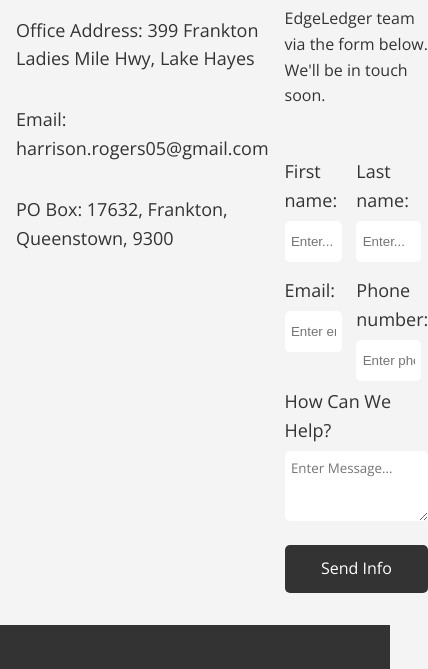
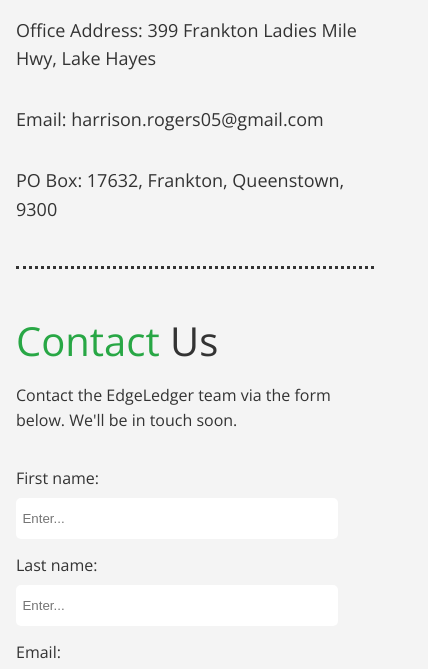
Before and after one commit to HarrisonRogers/EdgeLedger, a plain HTML site: page contact.html in a window 390 px wide. Shown: the part 772-1441 px from the top of the page, 428 px wide, since content can reach past the window. Drawn offline with nearby package versions, Linux system fonts and the light colour scheme.

Commit message:
added mobile CSS to contact page

```diff
--- a/contact.html
+++ b/contact.html
@@ -12,6 +12,7 @@
     />
     <link rel="stylesheet" href="css/utility.css" />
     <link rel="stylesheet" href="css/contact.css" />
+    <link rel="stylesheet" href="css/mobile/mobile.css" />
     <title>EdgeLedger | Contact</title>
   </head>
 
--- a/css/mobile/mobile.css
+++ b/css/mobile/mobile.css
@@ -185,4 +185,36 @@
    #blog-post-inner .post h2 {
       font-size: 35px;
    }
+
+   /* Contact */
+   #main-contact .contact-grid {
+      display: grid;
+      grid-template-columns: 1fr;
+      gap: 1rem;
+   }
+
+   #main-contact .contact-info:last-child {
+      padding-bottom: 2rem;
+      border-bottom: 3px dotted var(--dark-color);
+   }
+
+   #main-contact .solutions-text {
+      display: grid;
+      grid-template-columns: 1fr;
+   }
+
+   #main-contact .solutions-text .contact-text-grid {
+      display: grid;
+      grid-template-columns: 1fr;
+      gap: 0.5rem;
+   }
+
+   #main-contact .contact-content {
+      margin-bottom: 1rem;
+   }
+
+   #main-contact .form input,
+   #main-contact .form textarea {
+      width: 90%;
+   }
 }
```
